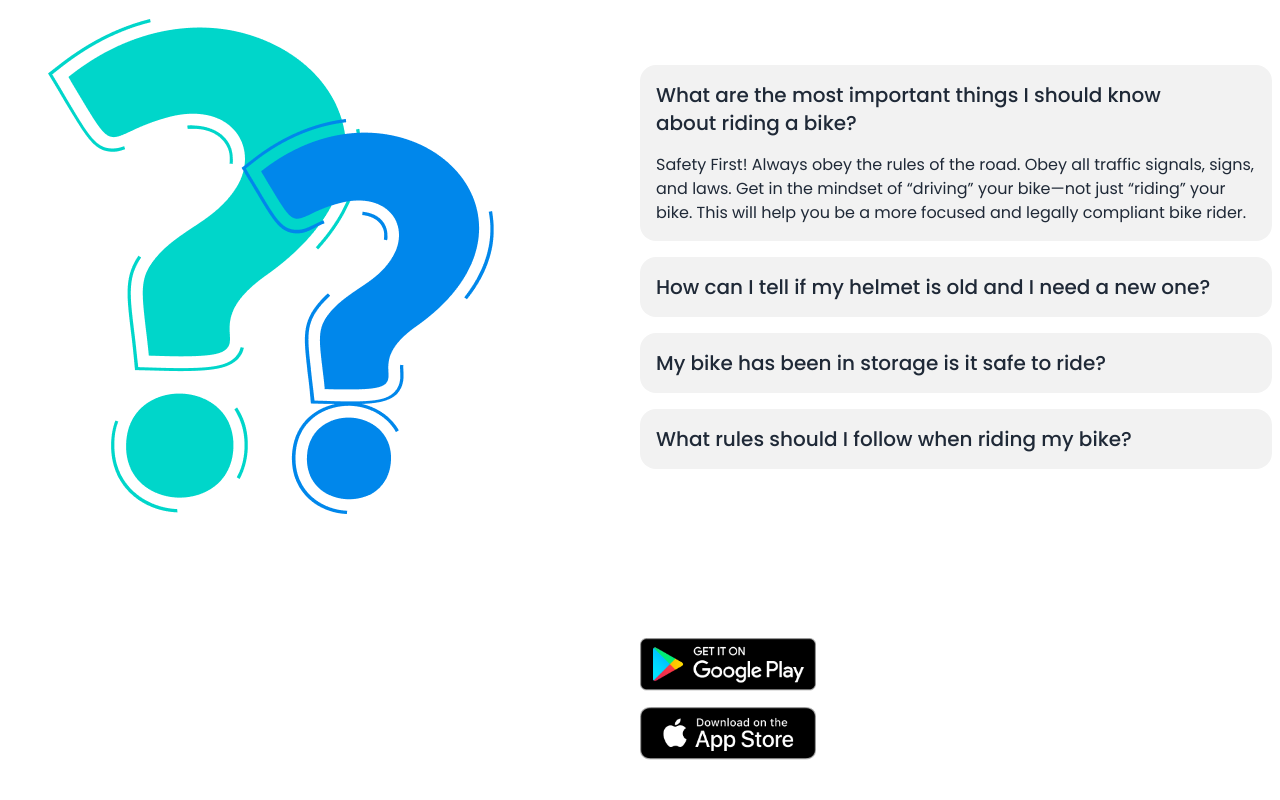
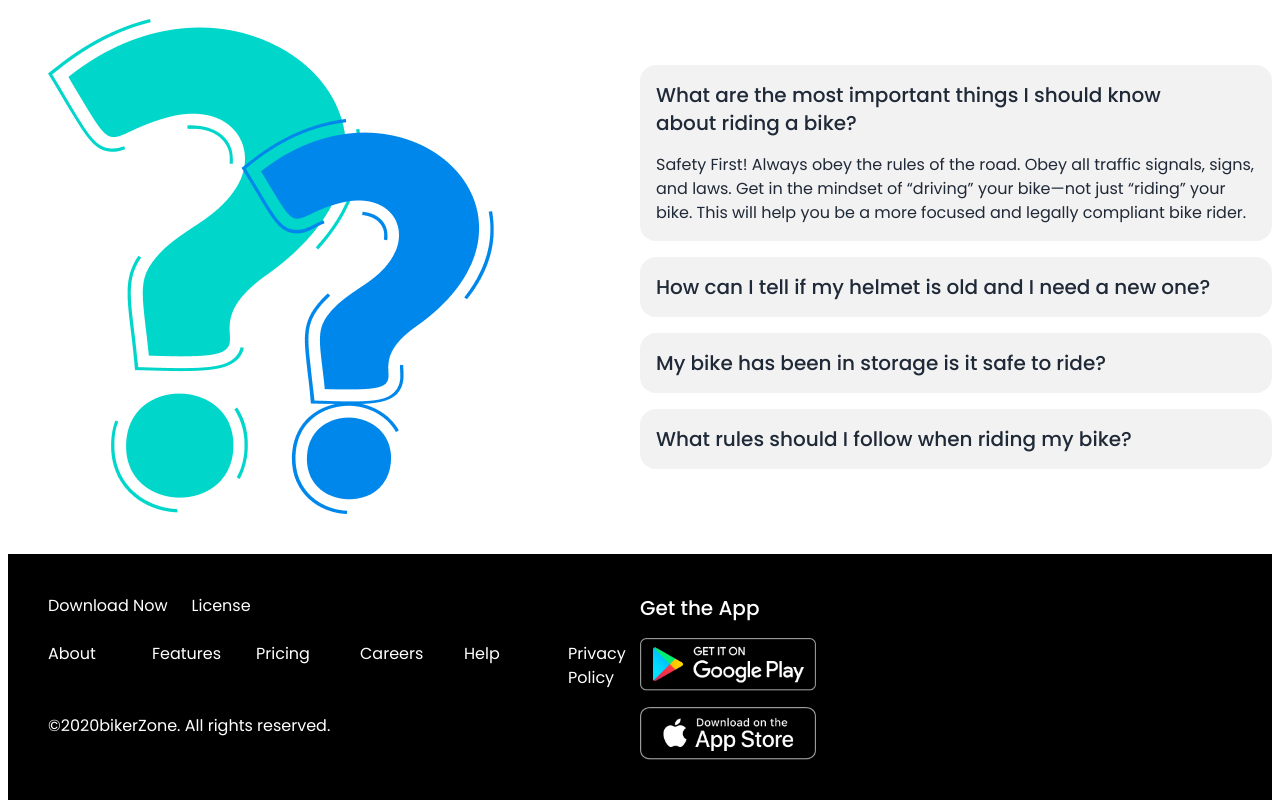
Before and after one commit to pmppiyas/Biker-Zone-daisyUI, a plain HTML site: page index.html in a window 1280 px wide. Shown: the part 1455-2255 px from the top of the page. Drawn offline with nearby package versions, Linux system fonts and the light colour scheme.

Commit message:
footer bg

```diff
--- a/index.html
+++ b/index.html
@@ -272,7 +272,7 @@
   </main>
 
   <!--Footer Section-->
-  <footer class=" ">
+  <footer class="bg-black">
     <div class="container p-10 grid grid-cols-1 md:grid-cols-2 ">
       <!--Left side-->
       <div class="space-y-6">
```
